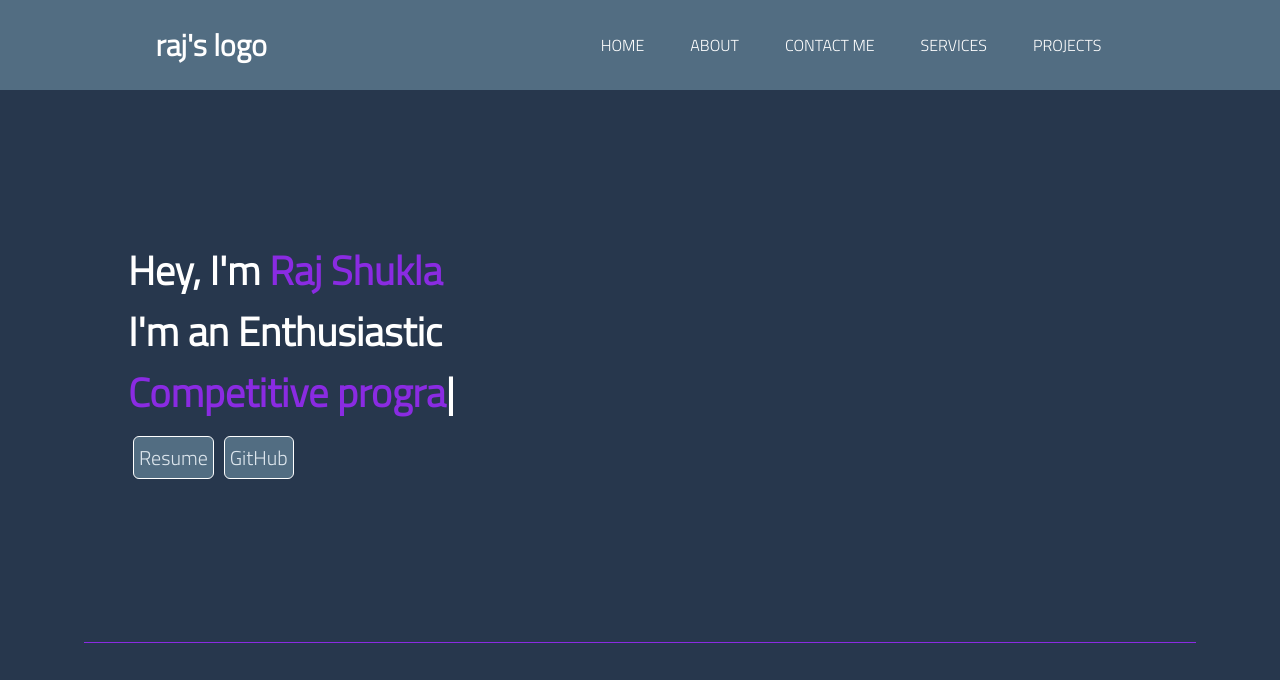
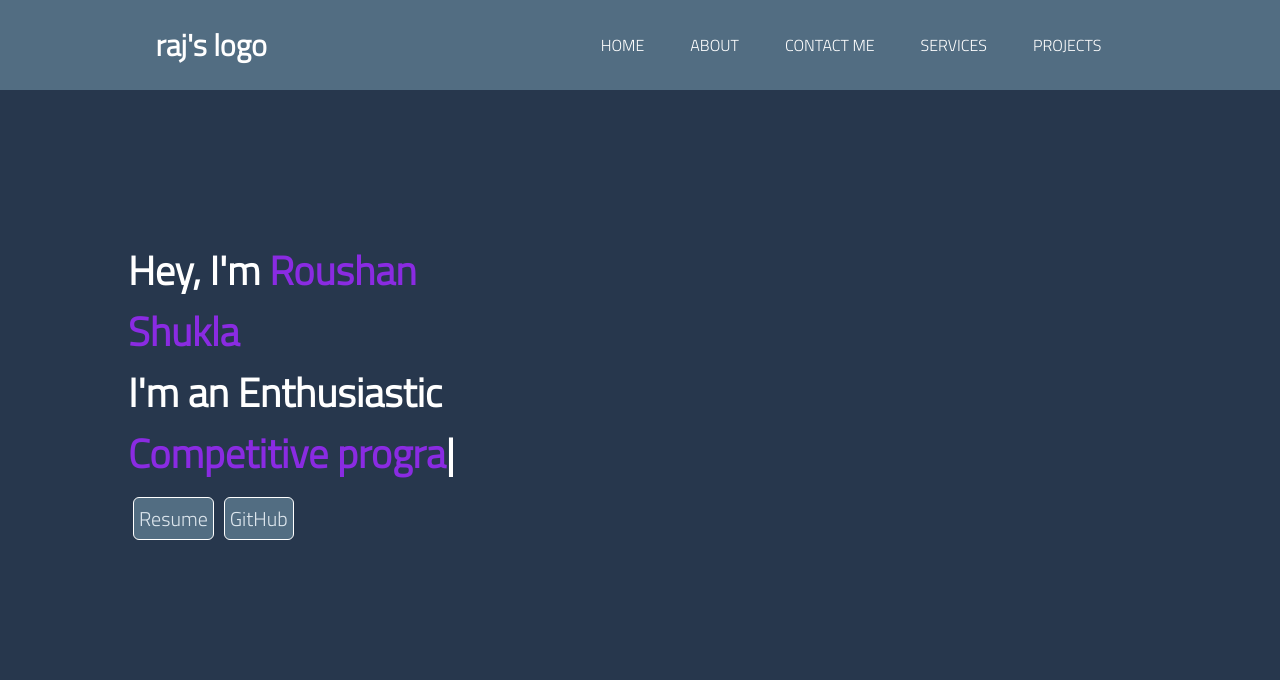
Before and after one commit to rajshukla-github/Portfolio, a plain HTML site: page index.html in a window 1280 px wide. Shown: the top 680 px of the page. Drawn offline with nearby package versions, Linux system fonts and the light colour scheme.

Commit message:
name is changed

```diff
--- a/index.html
+++ b/index.html
@@ -37,7 +37,7 @@
     <main>
       <section class="firstSection">
         <div class="leftSection">
-          <h1>Hey, I'm <span class="spanClass">Raj Shukla</span></h1>
+          <h1>Hey, I'm <span class="spanClass">Roushan Shukla</span></h1>
           <h1>I'm an Enthusiastic</h1>
           <h1><span id="element"></span></h1>
          <div class="buttons">
```
